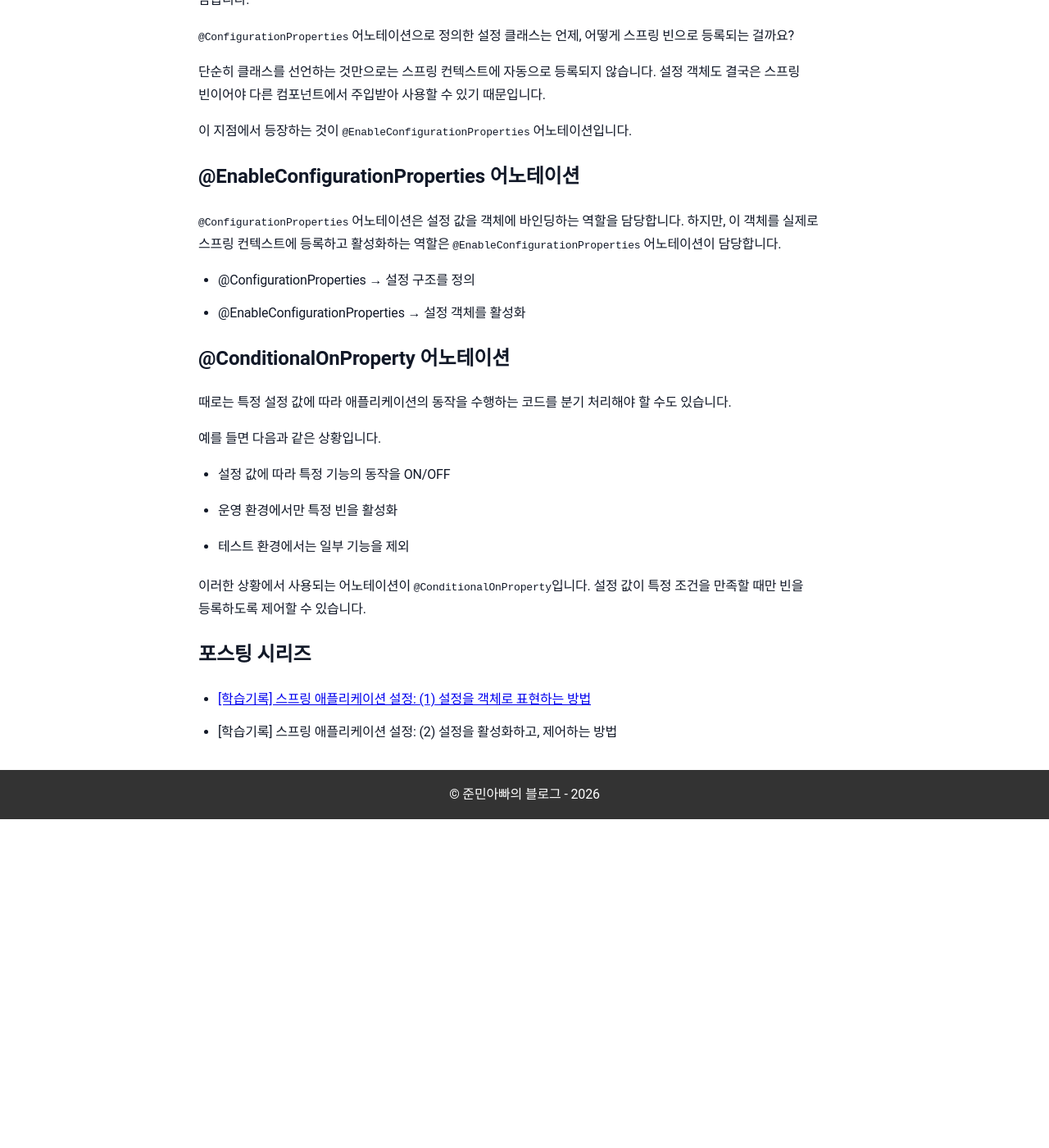
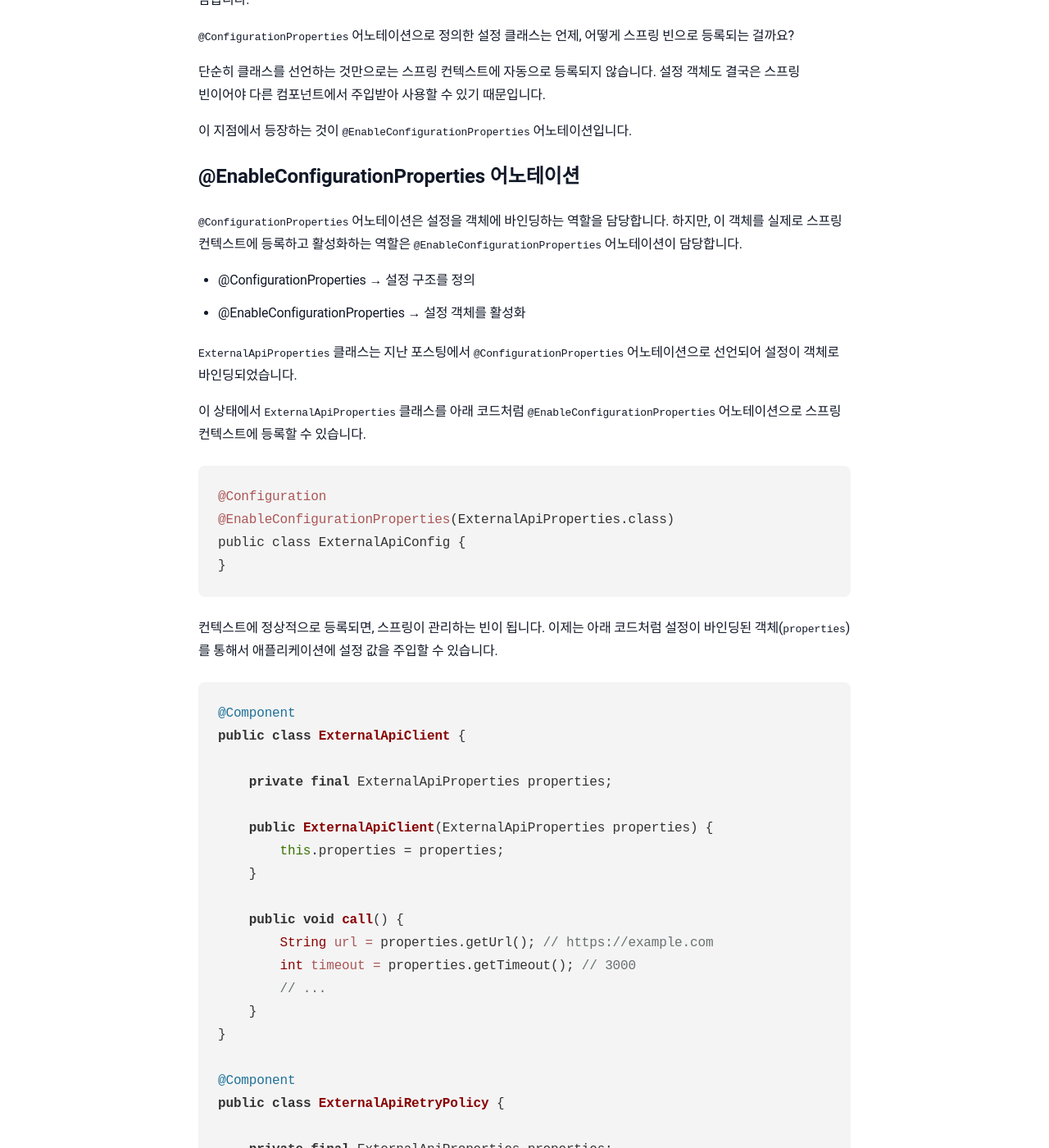
Before and after one commit to sanghoon-lee/sanghoon-lee.github.io, a Jekyll site: the page built from _posts/2026-02-13-Config2.md, in a window 1280 px wide and 1400 px high, scrolled down 495 px. Shown: the whole window at 82% size. Built offline with Jekyll 4.4.1, drawn with Linux system fonts in a browser that asks for light colours; nearby versions of some CDN libraries; comment, search, counter and statistics services are not loaded; before the commit the page ends 1494 px from its top, so only the background shows below that; some of the changed text lies outside the part shown.

Commit message:
포스팅 내용 수정

````diff
--- a/_posts/2026-02-13-Config2.md
+++ b/_posts/2026-02-13-Config2.md
@@ -19,24 +19,101 @@ categories: 학습기록
 
 ## @EnableConfigurationProperties 어노테이션
 
-`@ConfigurationProperties` 어노테이션은 설정 값을 객체에 바인딩하는 역할을 담당합니다. 하지만, 이 객체를 실제로 스프링 컨텍스트에 등록하고 활성화하는 역할은 `@EnableConfigurationProperties` 어노테이션이 담당합니다.
+`@ConfigurationProperties` 어노테이션은 설정을 객체에 바인딩하는 역할을 담당합니다. 하지만, 이 객체를 실제로 스프링 컨텍스트에 등록하고 활성화하는 역할은 `@EnableConfigurationProperties` 어노테이션이 담당합니다.
 
 * @ConfigurationProperties → 설정 구조를 정의
 * @EnableConfigurationProperties → 설정 객체를 활성화
 
+`ExternalApiProperties` 클래스는 지난 포스팅에서 `@ConfigurationProperties` 어노테이션으로 선언되어 설정이 객체로 바인딩되었습니다.
+
+이 상태에서 `ExternalApiProperties` 클래스를 아래 코드처럼 `@EnableConfigurationProperties` 어노테이션으로 스프링 컨텍스트에 등록할 수 있습니다.
+
+```java
+@Configuration
+@EnableConfigurationProperties(ExternalApiProperties.class)
+public class ExternalApiConfig {
+}
+```
+
+컨텍스트에 정상적으로 등록되면, 스프링이 관리하는 빈이 됩니다. 이제는 아래 코드처럼 설정이 바인딩된 객체(`properties`)를 통해서 애플리케이션에 설정 값을 주입할 수 있습니다.
+
+```java
+@Component
+public class ExternalApiClient {
+
+    private final ExternalApiProperties properties;
+
+    public ExternalApiClient(ExternalApiProperties properties) {
+        this.properties = properties;
+    }
+
+    public void call() {
+        String url = properties.getUrl(); // https://example.com
+        int timeout = properties.getTimeout(); // 3000
+        // ...
+    }
+}
+
+@Component
+public class ExternalApiRetryPolicy {
+
+    private final ExternalApiProperties properties;
+
+    public ExternalApiRetryPolicy(ExternalApiProperties properties) {
+        this.properties = properties;
+    }
+
+    public int retryCount() {
+        return properties.getRetry(); // 3
+    }
+}
+```
+
 ## @ConditionalOnProperty 어노테이션
 
-때로는 특정 설정 값에 따라 애플리케이션의 동작을 수행하는 코드를 분기 처리해야 할 수도 있습니다.
+때로는 특정 설정 값에 따라 애플리케이션의 동작을 수행하는 코드를 분기 처리해야 할 필요가 있습니다.
 
-예를 들면 다음과 같은 상황입니다.
+**예시) 설정 값에 따라 코드 분기가 필요한 경우**
+* 특정 기능의 동작을 ON/OFF
+* 운영 환경에서만 특정 빈을 활성화
+* 테스트 환경에서만 특정 빈을 비활성화
 
-* 설정 값에 따라 특정 기능의 동작을 ON/OFF
+`@ConditionalOnProperty` 어노테이션은 설정 값이 특정 조건을 만족할 때만 빈을 등록하도록 제어할 수 있습니다.
 
-* 운영 환경에서만 특정 빈을 활성화
+## @Component와 @EnableConfigurationProperties 어노테이션의 차이
 
-* 테스트 환경에서는 일부 기능을 제외
+그렇다면 이런 질문이 자연스럽게 떠오릅니다.
 
-이러한 상황에서 사용되는 어노테이션이 `@ConditionalOnProperty`입니다. 설정 값이 특정 조건을 만족할 때만 빈을 등록하도록 제어할 수 있습니다.
+`@EnableConfigurationProperties` 어노테이션을 사용하지 않고, 그냥 설정 클래스인 `ExternalApiProperties`를 선언할 때 `@Component` 어노테이션을 붙이면 되는 것 아닐까?
+
+실제로 다음과 같이 작성하는 것도 가능합니다.
+
+```java
+@Component
+@ConfigurationProperties(prefix = "external.api")
+public class ExternalApiProperties {
+
+    private String url;
+    private int timeout;
+    private int retry;
+
+    // getter / setter
+}
+```
+
+이렇게 하면 `ExternalApiProperties` 클레스는 컴포넌트 스캔 대상이 되어 자동으로 스프링 컨텍스트에 빈으로 등록됩니다.
+
+그렇다면 굳이 `@EnableConfigurationProperties` 어노테이션을 사용할 필요가 있을까요?
+
+
+| 구분        | @Component | @EnableConfigurationProperties |
+| --------- | ---------- | ------------------------------ |
+| 등록 방식     | 자동 컴포넌트 스캔 | 명시적 등록                         |
+| 설정 클래스 성격 | 일반 컴포넌트    | 구성 요소                          |
+| 라이브러리/모듈화 | 적합하지 않음    | 적합                             |
+| 구조적 명확성   | 비교적 낮음     | 높음                             |
+
+
 
 ## 포스팅 시리즈
 
````
Also changed, not shown: _posts/2026-02-05-Config.md (+1 -34 lines).
